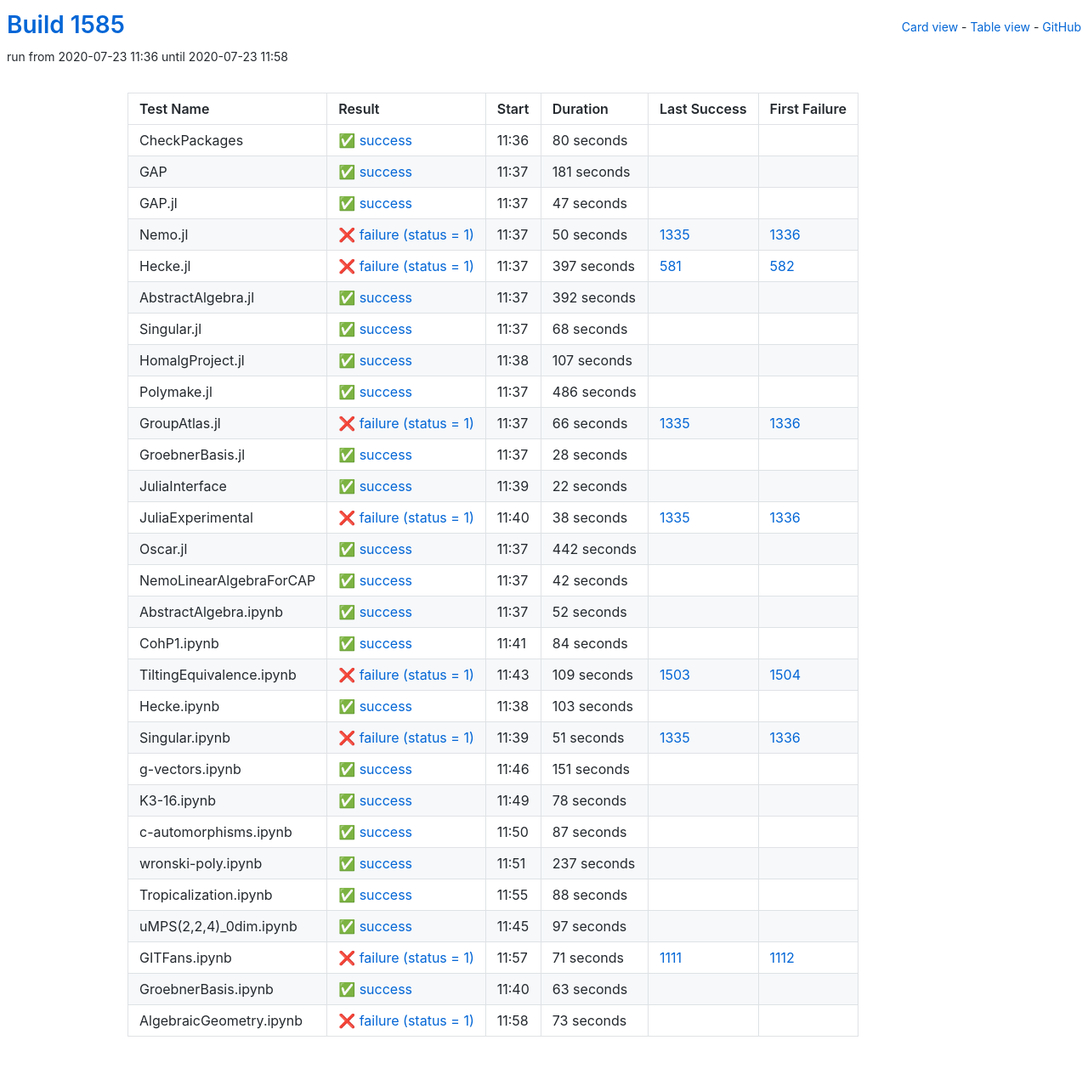
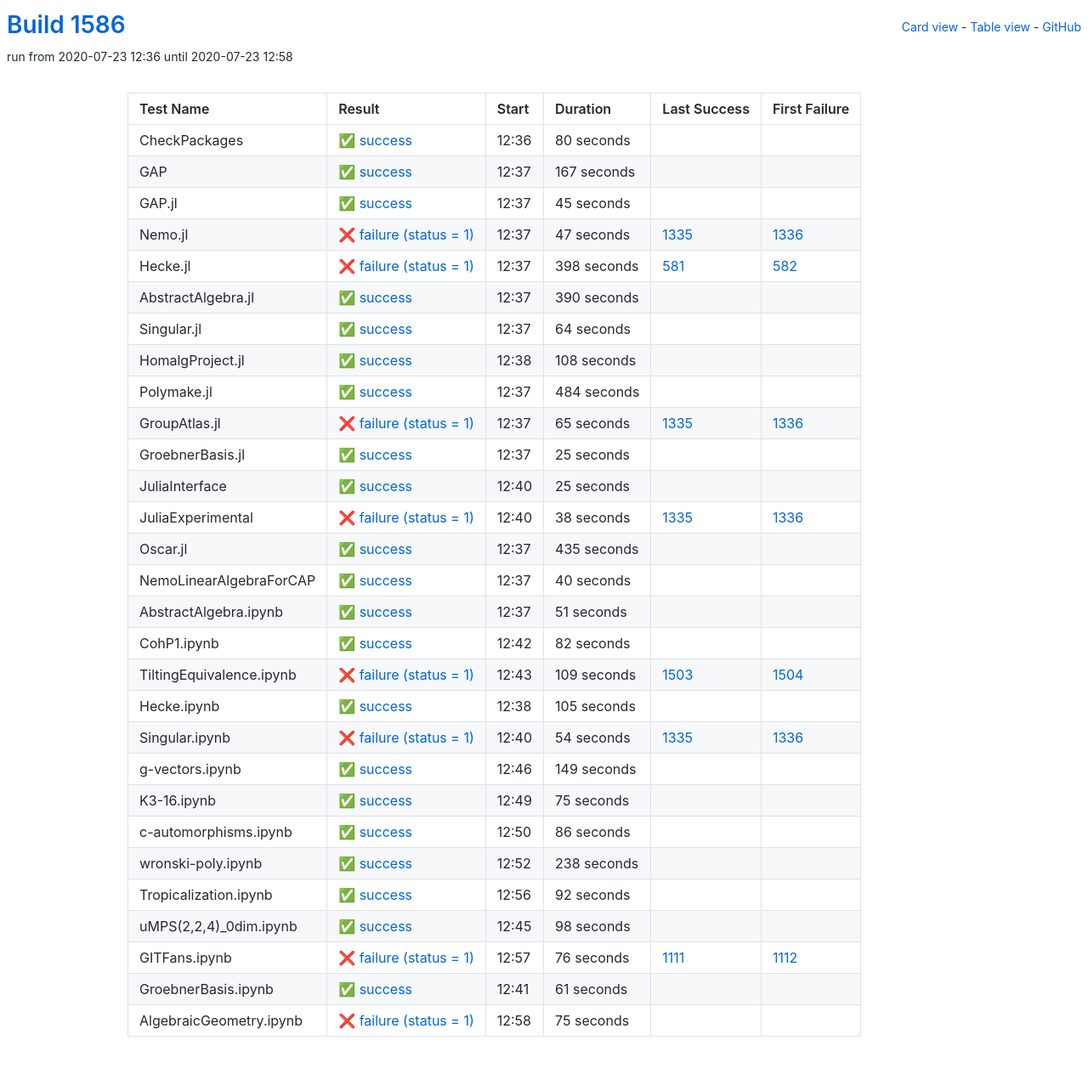
Before and after one commit to oscar-system/oscar-ci-status-1.4, a Jekyll site: the page built from table.html, in a window 1280 px wide. Shown: the whole page at 85% size. Built offline with Jekyll 4.4.1, drawn with Linux system fonts in a browser that asks for light colours.

Commit message:
Build #1586

```diff
--- a/_data/ci.yml
+++ b/_data/ci.yml
@@ -1,6 +1,6 @@
 ---
-build: 1585
-build_url: https://oscarci.mathematik.uni-kl.de/job/oscar-julia-1.4/1585/
+build: 1586
+build_url: https://oscarci.mathematik.uni-kl.de/job/oscar-julia-1.4/1586/
 job: oscar-julia-1.4
 organization: oscar-system
 repo: oscar-ci-status-1.4
@@ -8,8 +8,8 @@ repourl: https://github.com/oscar-system/oscar-ci-status-1.4
 tests:
 - name: CheckPackages
   id: checkpackages
-  log: https://oscarci.mathematik.uni-kl.de/job/oscar-julia-1.4/1585/artifact/logs/build-1585/CheckPackages.log
-  start: 2020-07-23 11:36
+  log: https://oscarci.mathematik.uni-kl.de/job/oscar-julia-1.4/1586/artifact/logs/build-1586/CheckPackages.log
+  start: 2020-07-23 12:36
   success: true
   exitcode: 0
   status: success
@@ -20,140 +20,140 @@ tests:
   first_failure_url:
 - name: GAP
   id: gap
-  log: https://oscarci.mathematik.uni-kl.de/job/oscar-julia-1.4/1585/artifact/logs/build-1585/GAP.log
-  start: 2020-07-23 11:37
+  log: https://oscarci.mathematik.uni-kl.de/job/oscar-julia-1.4/1586/artifact/logs/build-1586/GAP.log
+  start: 2020-07-23 12:37
   success: true
   exitcode: 0
   status: success
-  duration: 181
+  duration: 167
   last_success: false
   last_success_url:
   first_failure: false
   first_failure_url:
 - name: GAP.jl
   id: gap-jl
-  log: https://oscarci.mathematik.uni-kl.de/job/oscar-julia-1.4/1585/artifact/logs/build-1585/GAP.jl.log
-  start: 2020-07-23 11:37
+  log: https://oscarci.mathematik.uni-kl.de/job/oscar-julia-1.4/1586/artifact/logs/build-1586/GAP.jl.log
+  start: 2020-07-23 12:37
   success: true
   exitcode: 0
   status: success
-  duration: 47
+  duration: 45
   last_success: false
   last_success_url:
   first_failure: false
   first_failure_url:
 - name: Nemo.jl
   id: nemo-jl
-  log: https://oscarci.mathematik.uni-kl.de/job/oscar-julia-1.4/1585/artifact/logs/build-1585/Nemo.jl.log
-  start: 2020-07-23 11:37
+  log: https://oscarci.mathematik.uni-kl.de/job/oscar-julia-1.4/1586/artifact/logs/build-1586/Nemo.jl.log
+  start: 2020-07-23 12:37
   success: false
   exitcode: 1
   status: failure
-  duration: 50
+  duration: 47
   last_success: 1335
   last_success_url: https://oscarci.mathematik.uni-kl.de/job/oscar-julia-1.4/1335/
   first_failure: 1336
   first_failure_url: https://oscarci.mathematik.uni-kl.de/job/oscar-julia-1.4/1336/
 - name: Hecke.jl
   id: hecke-jl
-  log: https://oscarci.mathematik.uni-kl.de/job/oscar-julia-1.4/1585/artifact/logs/build-1585/Hecke.jl.log
-  start: 2020-07-23 11:37
+  log: https://oscarci.mathematik.uni-kl.de/job/oscar-julia-1.4/1586/artifact/logs/build-1586/Hecke.jl.log
+  start: 2020-07-23 12:37
   success: false
   exitcode: 1
   status: failure
-  duration: 397
+  duration: 398
   last_success: 581
   last_success_url: https://oscarci.mathematik.uni-kl.de/job/oscar-julia-1.4/581/
   first_failure: 582
   first_failure_url: https://oscarci.mathematik.uni-kl.de/job/oscar-julia-1.4/582/
 - name: AbstractAlgebra.jl
   id: abstractalgebra-jl
-  log: https://oscarci.mathematik.uni-kl.de/job/oscar-julia-1.4/1585/artifact/logs/build-1585/AbstractAlgebra.jl.log
-  start: 2020-07-23 11:37
+  log: https://oscarci.mathematik.uni-kl.de/job/oscar-julia-1.4/1586/artifact/logs/build-1586/AbstractAlgebra.jl.log
+  start: 2020-07-23 12:37
   success: true
   exitcode: 0
   status: success
-  duration: 392
+  duration: 390
   last_success: false
   last_success_url:
   first_failure: false
   first_failure_url:
 - name: Singular.jl
   id: singular-jl
-  log: https://oscarci.mathematik.uni-kl.de/job/oscar-julia-1.4/1585/artifact/logs/build-1585/Singular.jl.log
-  start: 2020-07-23 11:37
+  log: https://oscarci.mathematik.uni-kl.de/job/oscar-julia-1.4/1586/artifact/logs/build-1586/Singular.jl.log
+  start: 2020-07-23 12:37
   success: true
   exitcode: 0
   status: success
-  duration: 68
+  duration: 64
   last_success: false
   last_success_url:
   first_failure: false
   first_failure_url:
 - name: HomalgProject.jl
   id: homalgproject-jl
-  log: https://oscarci.mathematik.uni-kl.de/job/oscar-julia-1.4/1585/artifact/logs/build-1585/HomalgProject.jl.log
-  start: 2020-07-23 11:38
+  log: https://oscarci.mathematik.uni-kl.de/job/oscar-julia-1.4/1586/artifact/logs/build-1586/HomalgProject.jl.log
+  start: 2020-07-23 12:38
   success: true
   exitcode: 0
   status: success
-  duration: 107
+  duration: 108
   last_success: false
   last_success_url:
   first_failure: false
   first_failure_url:
 - name: Polymake.jl
   id: polymake-jl
-  log: https://oscarci.mathematik.uni-kl.de/job/oscar-julia-1.4/1585/artifact/logs/build-1585/Polymake.jl.log
-  start: 2020-07-23 11:37
+  log: https://oscarci.mathematik.uni-kl.de/job/oscar-julia-1.4/1586/artifact/logs/build-1586/Polymake.jl.log
+  start: 2020-07-23 12:37
   success: true
   exitcode: 0
   status: success
-  duration: 486
+  duration: 484
   last_success: false
   last_success_url:
   first_failure: false
   first_failure_url:
 - name: GroupAtlas.jl
   id: groupatlas-jl
-  log: https://oscarci.mathematik.uni-kl.de/job/oscar-julia-1.4/1585/artifact/logs/build-1585/GroupAtlas.jl.log
-  start: 2020-07-23 11:37
+  log: https://oscarci.mathematik.uni-kl.de/job/oscar-julia-1.4/1586/artifact/logs/build-1586/GroupAtlas.jl.log
+  start: 2020-07-23 12:37
   success: false
   exitcode: 1
   status: failure
-  duration: 66
+  duration: 65
   last_success: 1335
   last_success_url: https://oscarci.mathematik.uni-kl.de/job/oscar-julia-1.4/1335/
   first_failure: 1336
   first_failure_url: https://oscarci.mathematik.uni-kl.de/job/oscar-julia-1.4/1336/
 - name: GroebnerBasis.jl
   id: groebnerbasis-jl
-  log: https://oscarci.mathematik.uni-kl.de/job/oscar-julia-1.4/1585/artifact/logs/build-1585/GroebnerBasis.jl.log
-  start: 2020-07-23 11:37
+  log: https://oscarci.mathematik.uni-kl.de/job/oscar-julia-1.4/1586/artifact/logs/build-1586/GroebnerBasis.jl.log
+  start: 2020-07-23 12:37
   success: true
   exitcode: 0
   status: success
-  duration: 28
+  duration: 25
   last_success: false
   last_success_url:
   first_failure: false
   first_failure_url:
 - name: JuliaInterface
   id: juliainterface
-  log: https://oscarci.mathematik.uni-kl.de/job/oscar-julia-1.4/1585/artifact/logs/build-1585/JuliaInterface.log
-  start: 2020-07-23 11:39
+  log: https://oscarci.mathematik.uni-kl.de/job/oscar-julia-1.4/1586/artifact/logs/build-1586/JuliaInterface.log
+  start: 2020-07-23 12:40
   success: true
   exitcode: 0
   status: success
-  duration: 22
+  duration: 25
   last_success: false
   last_success_url:
   first_failure: false
   first_failure_url:
 - name: JuliaExperimental
   id: juliaexperimental
-  log: https://oscarci.mathematik.uni-kl.de/job/oscar-julia-1.4/1585/artifact/logs/build-1585/JuliaExperimental.log
-  start: 2020-07-23 11:40
+  log: https://oscarci.mathematik.uni-kl.de/job/oscar-julia-1.4/1586/artifact/logs/build-1586/JuliaExperimental.log
+  start: 2020-07-23 12:40
   success: false
   exitcode: 1
   status: failure
@@ -164,56 +164,56 @@ tests:
   first_failure_url: https://oscarci.mathematik.uni-kl.de/job/oscar-julia-1.4/1336/
 - name: Oscar.jl
   id: oscar-jl
-  log: https://oscarci.mathematik.uni-kl.de/job/oscar-julia-1.4/1585/artifact/logs/build-1585/Oscar.jl.log
-  start: 2020-07-23 11:37
+  log: https://oscarci.mathematik.uni-kl.de/job/oscar-julia-1.4/1586/artifact/logs/build-1586/Oscar.jl.log
+  start: 2020-07-23 12:37
   success: true
   exitcode: 0
   status: success
-  duration: 442
+  duration: 435
   last_success: false
   last_success_url:
   first_failure: false
   first_failure_url:
 - name: NemoLinearAlgebraForCAP
   id: nemolinearalgebraforcap
-  log: https://oscarci.mathematik.uni-kl.de/job/oscar-julia-1.4/1585/artifact/logs/build-1585/NemoLinearAlgebraForCAP.log
-  start: 2020-07-23 11:37
+  log: https://oscarci.mathematik.uni-kl.de/job/oscar-julia-1.4/1586/artifact/logs/build-1586/NemoLinearAlgebraForCAP.log
+  start: 2020-07-23 12:37
   success: true
   exitcode: 0
   status: success
-  duration: 42
+  duration: 40
   last_success: false
   last_success_url:
   first_failure: false
   first_failure_url:
 - name: AbstractAlgebra.ipynb
   id: abstractalgebra-ipynb
-  log: https://oscarci.mathematik.uni-kl.de/job/oscar-julia-1.4/1585/artifact/logs/build-1585/AbstractAlgebra.ipynb.log
-  start: 2020-07-23 11:37
+  log: https://oscarci.mathematik.uni-kl.de/job/oscar-julia-1.4/1586/artifact/logs/build-1586/AbstractAlgebra.ipynb.log
+  start: 2020-07-23 12:37
   success: true
   exitcode: 0
   status: success
-  duration: 52
+  duration: 51
   last_success: false
   last_success_url:
   first_failure: false
   first_failure_url:
 - name: CohP1.ipynb
   id: cohp1-ipynb
-  log: https://oscarci.mathematik.uni-kl.de/job/oscar-julia-1.4/1585/artifact/logs/build-1585/CohP1.ipynb.log
-  start: 2020-07-23 11:41
+  log: https://oscarci.mathematik.uni-kl.de/job/oscar-julia-1.4/1586/artifact/logs/build-1586/CohP1.ipynb.log
+  start: 2020-07-23 12:42
   success: true
   exitcode: 0
   status: success
-  duration: 84
+  duration: 82
   last_success: false
   last_success_url:
   first_failure: false
   first_failure_url:
 - name: TiltingEquivalence.ipynb
   id: tiltingequivalence-ipynb
-  log: https://oscarci.mathematik.uni-kl.de/job/oscar-julia-1.4/1585/artifact/logs/build-1585/TiltingEquivalence.ipynb.log
-  start: 2020-07-23 11:43
+  log: https://oscarci.mathematik.uni-kl.de/job/oscar-julia-1.4/1586/artifact/logs/build-1586/TiltingEquivalence.ipynb.log
+  start: 2020-07-23 12:43
   success: false
   exitcode: 1
   status: failure
@@ -224,132 +224,132 @@ tests:
   first_failure_url: https://oscarci.mathematik.uni-kl.de/job/oscar-julia-1.4/1504/
 - name: Hecke.ipynb
   id: hecke-ipynb
-  log: https://oscarci.mathematik.uni-kl.de/job/oscar-julia-1.4/1585/artifact/logs/build-1585/Hecke.ipynb.log
-  start: 2020-07-23 11:38
+  log: https://oscarci.mathematik.uni-kl.de/job/oscar-julia-1.4/1586/artifact/logs/build-1586/Hecke.ipynb.log
+  start: 2020-07-23 12:38
   success: true
   exitcode: 0
   status: success
-  duration: 103
+  duration: 105
   last_success: false
   last_success_url:
   first_failure: false
   first_failure_url:
 - name: Singular.ipynb
   id: singular-ipynb
-  log: https://oscarci.mathematik.uni-kl.de/job/oscar-julia-1.4/1585/artifact/logs/build-1585/Singular.ipynb.log
-  start: 2020-07-23 11:39
+  log: https://oscarci.mathematik.uni-kl.de/job/oscar-julia-1.4/1586/artifact/logs/build-1586/Singular.ipynb.log
+  start: 2020-07-23 12:40
   success: false
   exitcode: 1
   status: failure
-  duration: 51
+  duration: 54
   last_success: 1335
   last_success_url: https://oscarci.mathematik.uni-kl.de/job/oscar-julia-1.4/1335/
   first_failure: 1336
   first_failure_url: https://oscarci.mathematik.uni-kl.de/job/oscar-julia-1.4/1336/
 - name: g-vectors.ipynb
   id: g-vectors-ipynb
-  log: https://oscarci.mathematik.uni-kl.de/job/oscar-julia-1.4/1585/artifact/logs/build-1585/g-vectors.ipynb.log
-  start: 2020-07-23 11:46
+  log: https://oscarci.mathematik.uni-kl.de/job/oscar-julia-1.4/1586/artifact/logs/build-1586/g-vectors.ipynb.log
+  start: 2020-07-23 12:46
   success: true
   exitcode: 0
   status: success
-  duration: 151
+  duration: 149
   last_success: false
   last_success_url:
   first_failure: false
   first_failure_url:
 - name: K3-16.ipynb
   id: k3-16-ipynb
-  log: https://oscarci.mathematik.uni-kl.de/job/oscar-julia-1.4/1585/artifact/logs/build-1585/K3-16.ipynb.log
-  start: 2020-07-23 11:49
+  log: https://oscarci.mathematik.uni-kl.de/job/oscar-julia-1.4/1586/artifact/logs/build-1586/K3-16.ipynb.log
+  start: 2020-07-23 12:49
   success: true
   exitcode: 0
   status: success
-  duration: 78
+  duration: 75
   last_success: false
   last_success_url:
   first_failure: false
   first_failure_url:
 - name: c-automorphisms.ipynb
   id: c-automorphisms-ipynb
-  log: https://oscarci.mathematik.uni-kl.de/job/oscar-julia-1.4/1585/artifact/logs/build-1585/c-automorphisms.ipynb.log
-  start: 2020-07-23 11:50
+  log: https://oscarci.mathematik.uni-kl.de/job/oscar-julia-1.4/1586/artifact/logs/build-1586/c-automorphisms.ipynb.log
+  start: 2020-07-23 12:50
   success: true
   exitcode: 0
   status: success
-  duration: 87
+  duration: 86
   last_success: false
   last_success_url:
   first_failure: false
   first_failure_url:
 - name: wronski-poly.ipynb
   id: wronski-poly-ipynb
-  log: https://oscarci.mathematik.uni-kl.de/job/oscar-julia-1.4/1585/artifact/logs/build-1585/wronski-poly.ipynb.log
-  start: 2020-07-23 11:51
+  log: https://oscarci.mathematik.uni-kl.de/job/oscar-julia-1.4/1586/artifact/logs/build-1586/wronski-poly.ipynb.log
+  start: 2020-07-23 12:52
   success: true
   exitcode: 0
   status: success
-  duration: 237
+  duration: 238
   last_success: false
   last_success_url:
   first_failure: false
   first_failure_url:
 - name: Tropicalization.ipynb
   id: tropicalization-ipynb
-  log: https://oscarci.mathematik.uni-kl.de/job/oscar-julia-1.4/1585/artifact/logs/build-1585/Tropicalization.ipynb.log
-  start: 2020-07-23 11:55
+  log: https://oscarci.mathematik.uni-kl.de/job/oscar-julia-1.4/1586/artifact/logs/build-1586/Tropicalization.ipynb.log
+  start: 2020-07-23 12:56
   success: true
   exitcode: 0
   status: success
-  duration: 88
+  duration: 92
   last_success: false
   last_success_url:
   first_failure: false
   first_failure_url:
 - name: uMPS(2,2,4)_0dim.ipynb
   id: umps-2-2-4-0dim-ipynb
-  log: https://oscarci.mathematik.uni-kl.de/job/oscar-julia-1.4/1585/artifact/logs/build-1585/uMPS-2-2-4-_0dim.ipynb.log
-  start: 2020-07-23 11:45
+  log: https://oscarci.mathematik.uni-kl.de/job/oscar-julia-1.4/1586/artifact/logs/build-1586/uMPS-2-2-4-_0dim.ipynb.log
+  start: 2020-07-23 12:45
   success: true
   exitcode: 0
   status: success
-  duration: 97
+  duration: 98
   last_success: false
   last_success_url:
   first_failure: false
   first_failure_url:
 - name: GITFans.ipynb
   id: gitfans-ipynb
-  log: https://oscarci.mathematik.uni-kl.de/job/oscar-julia-1.4/1585/artifact/logs/build-1585/GITFans.ipynb.log
-  start: 2020-07-23 11:57
+  log: https://oscarci.mathematik.uni-kl.de/job/oscar-julia-1.4/1586/artifact/logs/build-1586/GITFans.ipynb.log
+  start: 2020-07-23 12:57
   success: false
   exitcode: 1
   status: failure
-  duration: 71
+  duration: 76
   last_success: 1111
   last_success_url: https://oscarci.mathematik.uni-kl.de/job/oscar-julia-1.4/1111/
   first_failure: 1112
   first_failure_url: https://oscarci.mathematik.uni-kl.de/job/oscar-julia-1.4/1112/
 - name: GroebnerBasis.ipynb
   id: groebnerbasis-ipynb
-  log: https://oscarci.mathematik.uni-kl.de/job/oscar-julia-1.4/1585/artifact/logs/build-1585/GroebnerBasis.ipynb.log
-  start: 2020-07-23 11:40
+  log: https://oscarci.mathematik.uni-kl.de/job/oscar-julia-1.4/1586/artifact/logs/build-1586/GroebnerBasis.ipynb.log
+  start: 2020-07-23 12:41
   success: true
   exitcode: 0
   status: success
-  duration: 63
+  duration: 61
   last_success: false
   last_success_url:
   first_failure: false
   first_failure_url:
 - name: AlgebraicGeometry.ipynb
   id: algebraicgeometry-ipynb
-  log: https://oscarci.mathematik.uni-kl.de/job/oscar-julia-1.4/1585/artifact/logs/build-1585/AlgebraicGeometry.ipynb.log
-  start: 2020-07-23 11:58
+  log: https://oscarci.mathematik.uni-kl.de/job/oscar-julia-1.4/1586/artifact/logs/build-1586/AlgebraicGeometry.ipynb.log
+  start: 2020-07-23 12:58
   success: false
   exitcode: 1
   status: failure
-  duration: 73
+  duration: 75
   last_success: false
   last_success_url:
   first_failure: false
```
Also changed, not shown: README.md.
